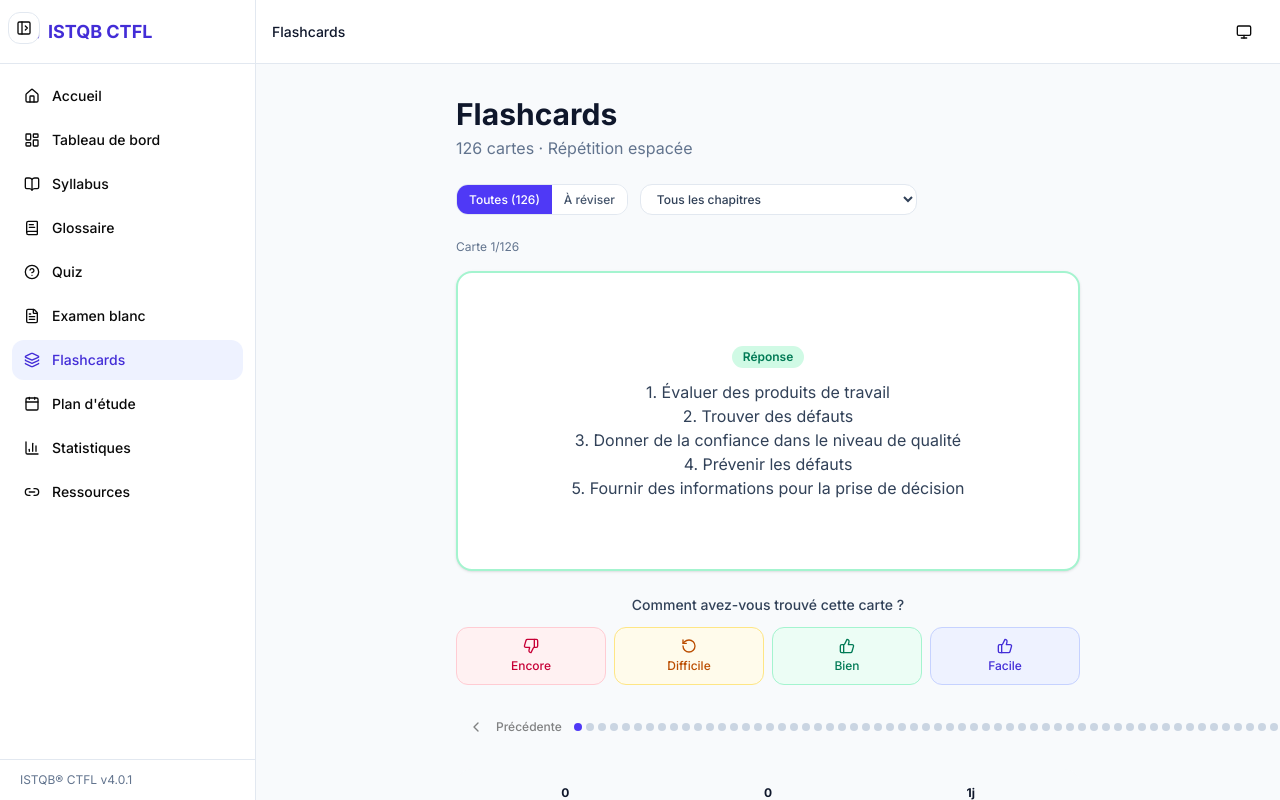
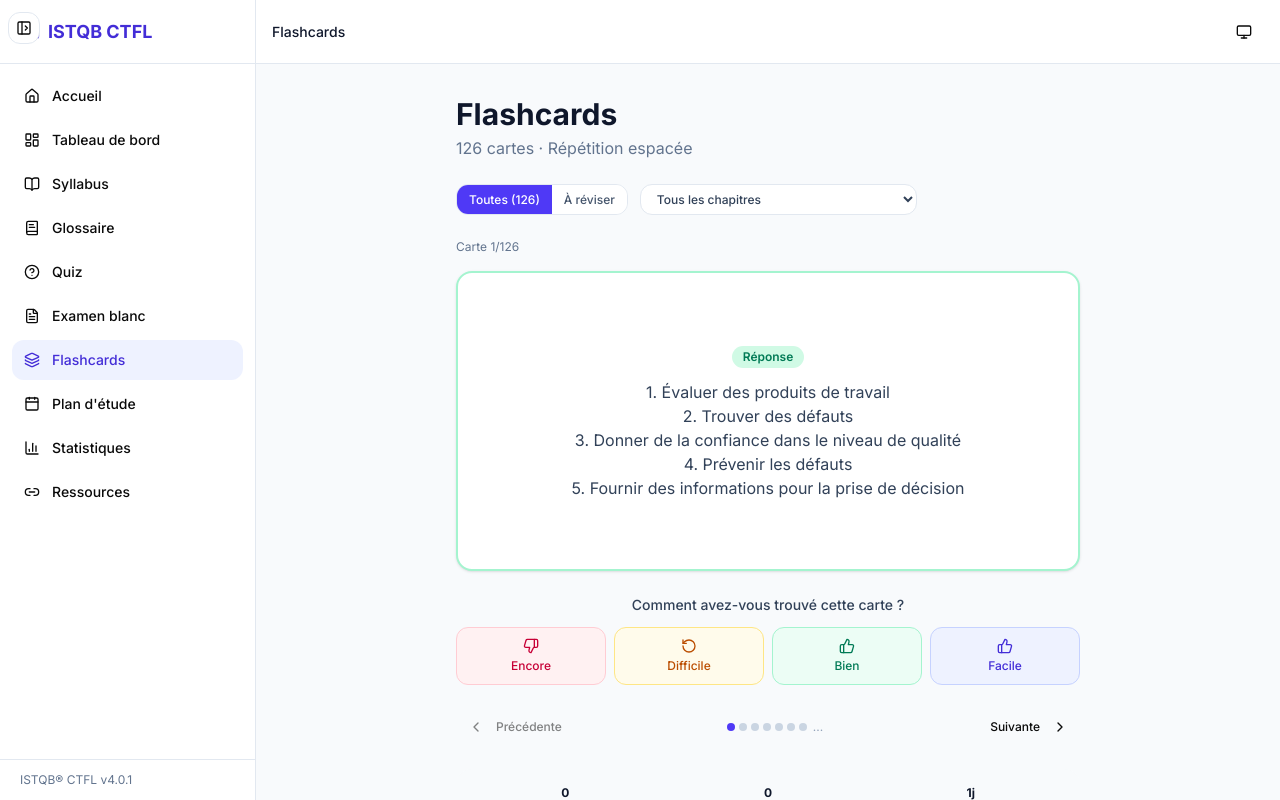
Before and after one commit to AtmanTest/ISTQB, a Next.js app: page /ISTQB/flashcards in a window 1280 px wide. Both pictures are taken after a click on the element 768 px from the left and 421 px from the top of the page. Built offline with nearby package versions, Linux system fonts and the light colour scheme.

Commit message:
🇫🇷 Fixes: glossary search (term only), French locale sort, CFTL resources, lesson tooltips, French syllabus URLs, flashcard dots limited to 7, nav/stats hidden before flip

```diff
--- a/src/app/flashcards/page.tsx
+++ b/src/app/flashcards/page.tsx
@@ -330,17 +330,34 @@ export default function FlashcardsPage() {
                   Précédente
                 </Button>
                 <div className="flex items-center gap-1">
-                  {filtered.map((_, i) => (
-                    <button
-                      key={i}
-                      onClick={() => { setCurrentIndex(i); setFlipped(false); }}
-                      className={`h-2 w-2 rounded-full transition-colors ${
-                        i === currentIndex
-                          ? 'bg-indigo-600'
-                          : 'bg-slate-300 dark:bg-slate-600'
-                      }`}
-                    />
-                  ))}
+                  {(() => {
+                    const total = filtered.length;
+                    const cur = currentIndex;
+                    const maxDots = 7;
+                    if (total <= maxDots) {
+                      return filtered.map((_, i) => (
+                        <button key={i} onClick={() => { setCurrentIndex(i); setFlipped(false); }}
+                          className={`h-2 w-2 rounded-full transition-colors ${i === cur ? 'bg-indigo-600' : 'bg-slate-300 dark:bg-slate-600'}`} />
+                      ));
+                    }
+                    const pages: (number | 'start' | 'end')[] = [];
+                    const half = Math.floor((maxDots - 1) / 2);
+                    let left = Math.max(0, cur - half);
+                    let right = Math.min(total - 1, cur + half);
+                    if (cur - half <= 0) { left = 0; right = maxDots - 1; }
+                    if (cur + half >= total - 1) { left = total - maxDots; right = total - 1; }
+                    if (left > 0) pages.push('start');
+                    for (let i = left; i <= right; i++) pages.push(i);
+                    if (right < total - 1) pages.push('end');
+                    return pages.map((p, idx) => {
+                      if (p === 'start') return <span key="s" className="text-xs text-slate-400 dark:text-slate-500 px-0.5">...</span>;
+                      if (p === 'end') return <span key="e" className="text-xs text-slate-400 dark:text-slate-500 px-0.5">...</span>;
+                      return (
+                        <button key={idx} onClick={() => { setCurrentIndex(p as number); setFlipped(false); }}
+                          className={`h-2 w-2 rounded-full transition-colors ${p === cur ? 'bg-indigo-600' : 'bg-slate-300 dark:bg-slate-600'}`} />
+                      );
+                    });
+                  })()}
                 </div>
                 <Button
                   variant="ghost"
```
